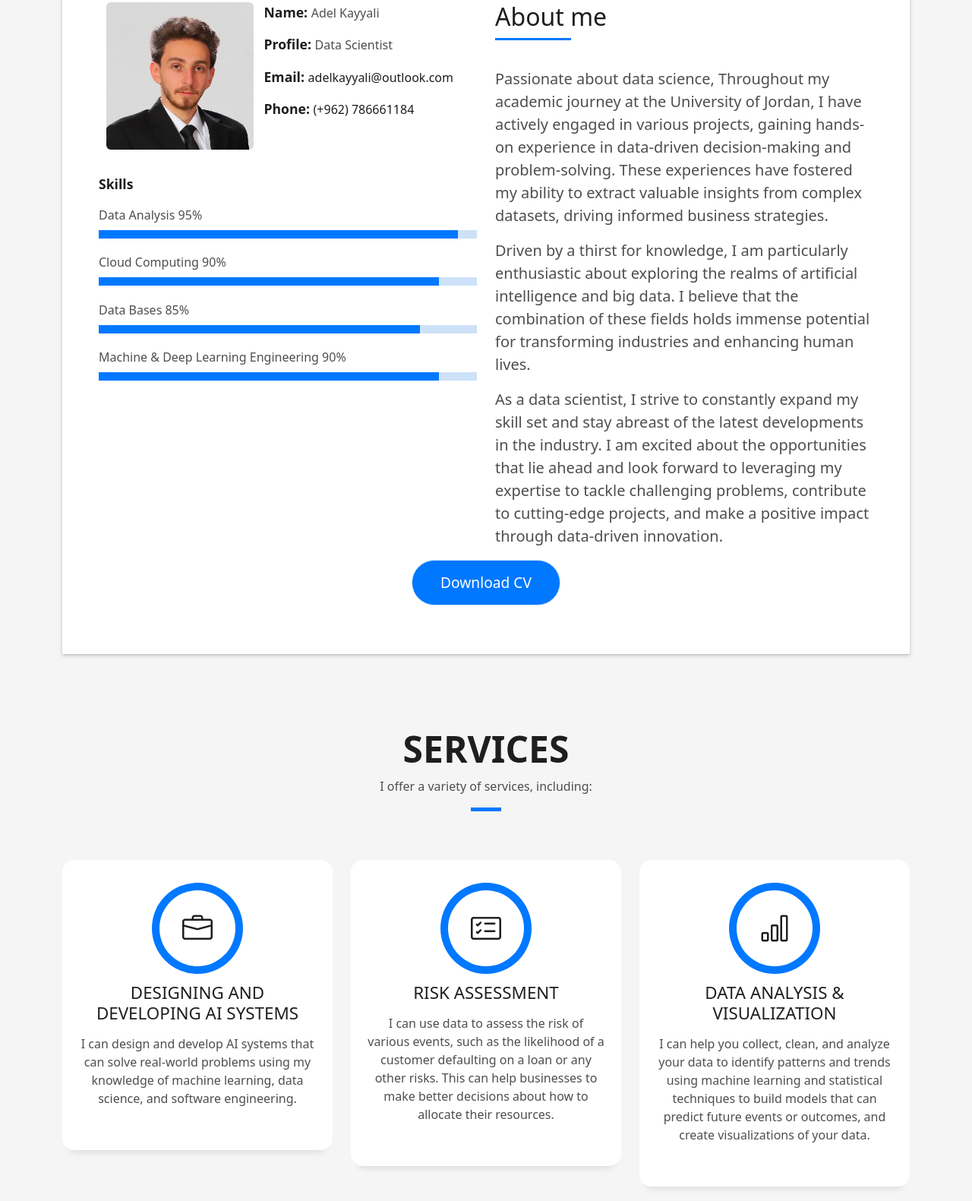
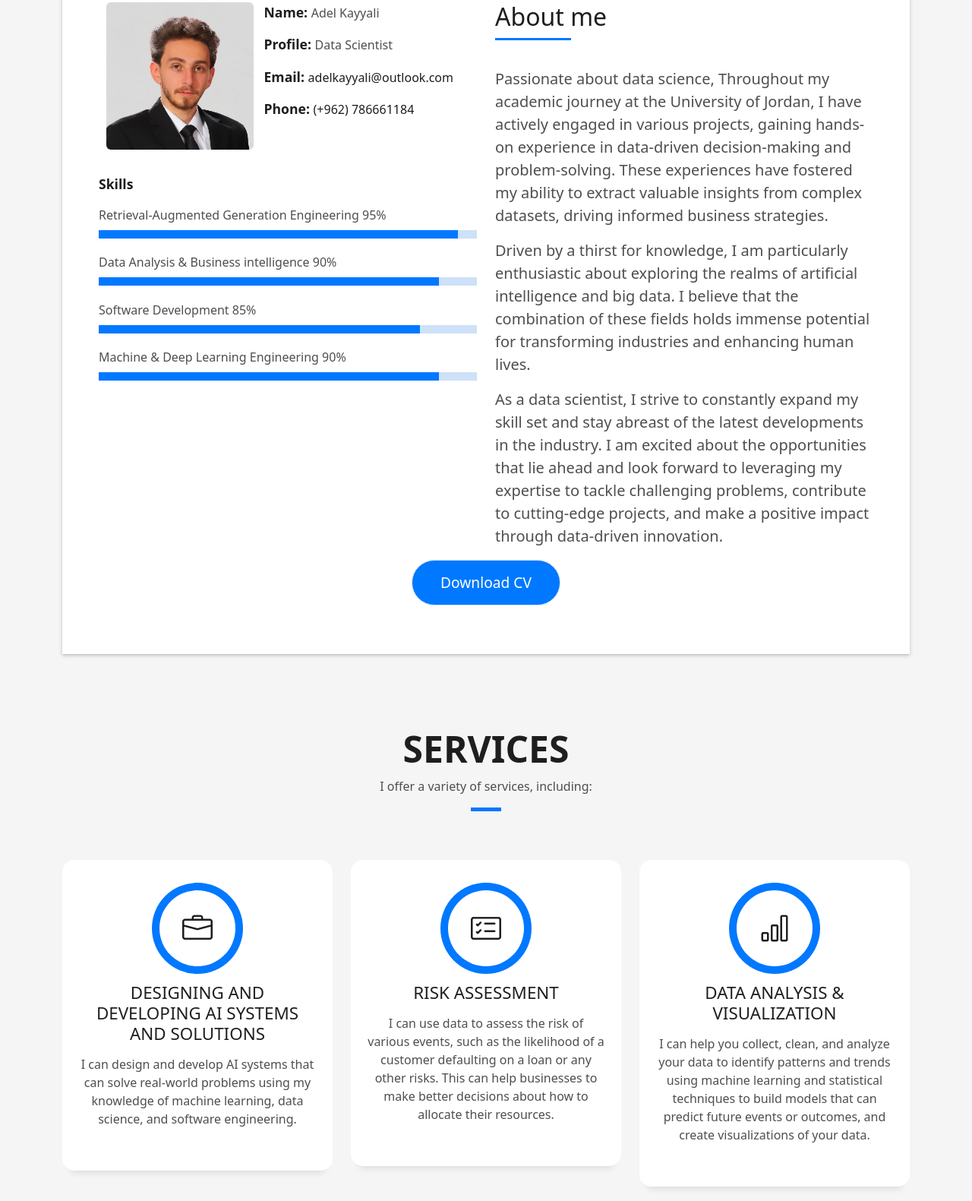
Before and after one commit to Adel-Kayyali/adel.github.io, a plain HTML site: page index.html in a window 1280 px wide. Shown: the part 925-2506 px from the top of the page at 76% size. Drawn offline with Linux system fonts and the light colour scheme.

Commit message:
adjusted skills and services

```diff
--- a/index.html
+++ b/index.html
@@ -92,15 +92,15 @@
                   </div>
                   <div class="skill-mf">
                     <p class="title-s">Skills</p>
-                    <span>Data Analysis</span> <span class="pull-right">95%</span>
+                    <span>Retrieval-Augmented Generation Engineering</span> <span class="pull-right">95%</span>
                     <div class="progress">
                       <div class="progress-bar" role="progressbar" style="width: 95%;" aria-valuenow="95" aria-valuemin="0" aria-valuemax="100"></div>
                     </div>
-                    <span>Cloud Computing</span> <span class="pull-right">90%</span>
+                    <span>Data Analysis & Business intelligence</span> <span class="pull-right">90%</span>
                     <div class="progress">
                       <div class="progress-bar" role="progressbar" style="width: 90%" aria-valuenow="90" aria-valuemin="0" aria-valuemax="100"></div>
                     </div>
-                    <span>Data Bases</span> <span class="pull-right">85%</span>
+                    <span>Software Development</span> <span class="pull-right">85%</span>
                     <div class="progress">
                       <div class="progress-bar" role="progressbar" style="width: 85%" aria-valuenow="85" aria-valuemin="0" aria-valuemax="100"></div>
                     </div>
@@ -169,7 +169,7 @@
                 <span class="ico-circle"><i class="bi bi-briefcase"></i></span>
               </div>
               <div class="service-content">
-                <h2 class="s-title">Designing and developing AI systems</h2>
+                <h2 class="s-title">Designing and developing AI Systems and Solutions</h2>
                 <p class="s-description text-center">
                   I can design and develop AI systems that can solve real-world problems using my knowledge of machine learning, data science, and software engineering.
                 </p>
```
